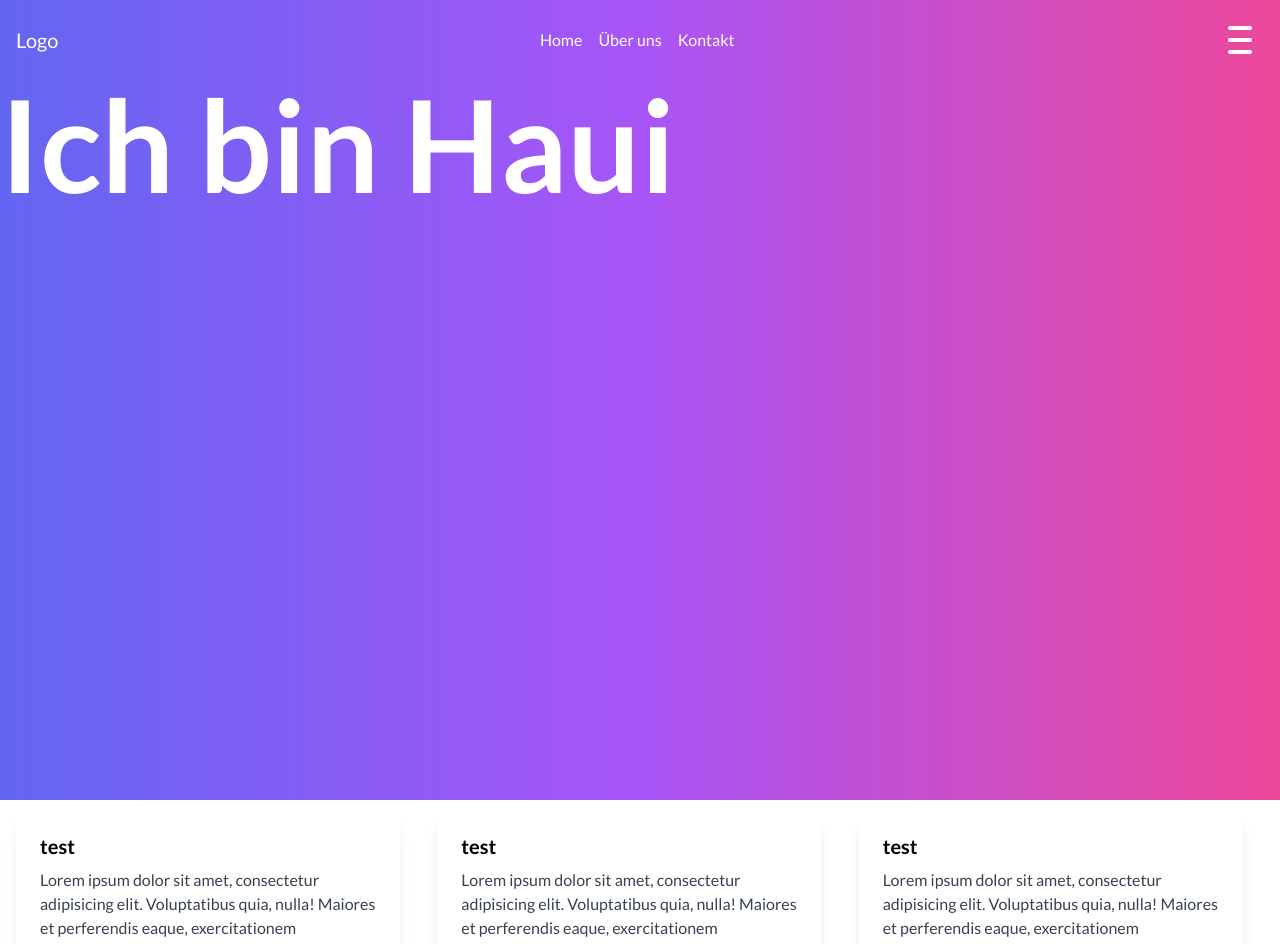
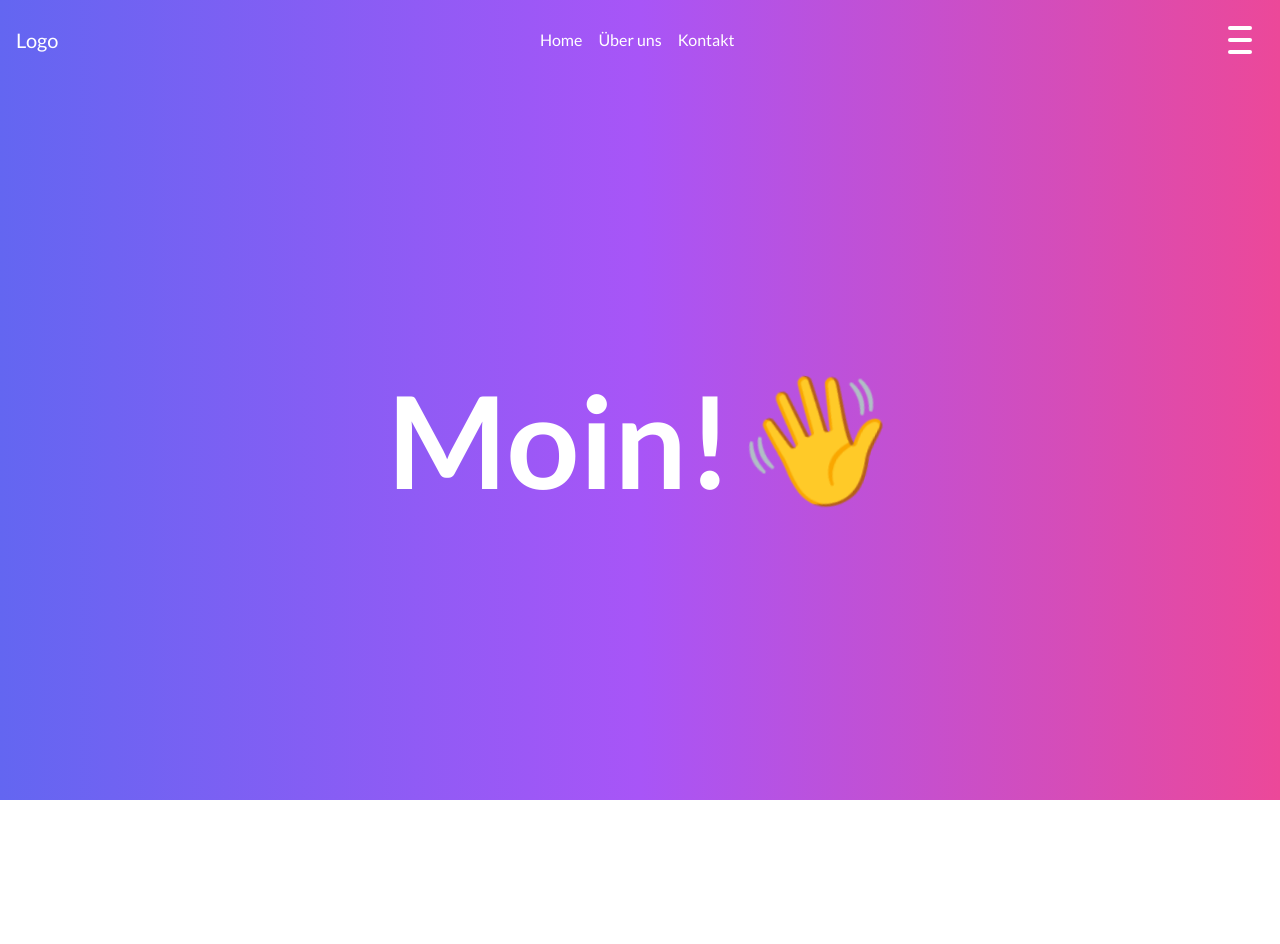
Before and after one commit to HaukeTrumpf/test-projekt, a React (Vite) app: page / in a window 1280 px wide. Shown: the top 944 px of the page. Built offline with nearby package versions, Linux system fonts and the light colour scheme; what tailwindcss-animated would draw is missing.

Commit message:
waving hand and flex

```diff
--- a/src/App.jsx
+++ b/src/App.jsx
@@ -3,12 +3,6 @@ import React, { useState } from 'react'
 import Header from './components/header'
 import MainContent from './components/mainContent'
 import Footer from './components/footer'
-
-import { library } from '@fortawesome/fontawesome-svg-core'
-import { fab } from '@fortawesome/free-brands-svg-icons'
-import { faCheckSquare, faCoffee } from '@fortawesome/free-solid-svg-icons'
-
-library.add(fab, faCheckSquare, faCoffee)
 
 function App() {
     return (
--- a/src/components/header.jsx
+++ b/src/components/header.jsx
@@ -6,19 +6,24 @@ const Header = () => {
     const [isMenuOpen, setIsMenuOpen] = useState(false)
 
     return (
-        <header className="bg-cover bg-center h-screen bg-gradient-to-r from-indigo-500 via-purple-500 to-pink-500">
+        <>
+            <header className="bg-cover bg-center h-screen bg-gradient-to-r from-indigo-500 via-purple-500 to-pink-500 flex flex-col">
                 <Navbar
                     isMenuOpen={isMenuOpen}
                     toggleMenu={() => setIsMenuOpen(!isMenuOpen)}
                 />
+                <div class="m-auto">
                     <InView className="fade-in-left">
                         <div className="container mx-auto">
-                    <h1 className="text-9xl text-white font-extrabold ">
-                        Ich bin Haui
+                            <h1 className="text-9xl text-white font-extrabold justify-center items-center">
+                                Moin!
+                                <span class="wave">👋</span>
                             </h1>
                         </div>
                     </InView>
+                </div>
             </header>
+        </>
     )
 }
 
--- a/src/components/mainContent.jsx
+++ b/src/components/mainContent.jsx
@@ -2,7 +2,8 @@ import React from 'react'
 import InView from '../util/inView'
 const MainContent = () => {
     return (
-        <main className="container mx-auto p-4">
+        <main className="container mx-auto p-4 flex h-screen">
+            <div class="m-auto">
                 <div className="grid md:grid-cols-3 gap-4">
                     <InView className="fade-in-left">
                         <div class="max-w-sm rounded overflow-hidden shadow-lg animate-fade-left">
@@ -47,6 +48,7 @@ const MainContent = () => {
                         </div>
                     </InView>
                 </div>
+            </div>
         </main>
     )
 }
--- a/src/index.css
+++ b/src/index.css
@@ -21,3 +21,22 @@ body {
   opacity: 1;
   transform: translateX(0);
 }
+
+.wave {
+  animation-name: wave-animation;  /* Refers to the name of your @keyframes element below */
+  animation-duration: 2.5s;        /* Change to speed up or slow down */
+  animation-iteration-count: infinite;  /* Never stop waving :) */
+  transform-origin: 70% 70%;       /* Pivot around the bottom-left palm */
+  display: inline-block;
+}
+
+@keyframes wave-animation {
+    0% { transform: rotate( 0.0deg) }
+   10% { transform: rotate(14.0deg) }  /* The following five values can be played with to make the waving more or less extreme */
+   20% { transform: rotate(-8.0deg) }
+   30% { transform: rotate(14.0deg) }
+   40% { transform: rotate(-4.0deg) }
+   50% { transform: rotate(10.0deg) }
+   60% { transform: rotate( 0.0deg) }  /* Reset for the last half to pause */
+  100% { transform: rotate( 0.0deg) }
+}
```
Lines whose indentation alone changed are shown as unchanged.
